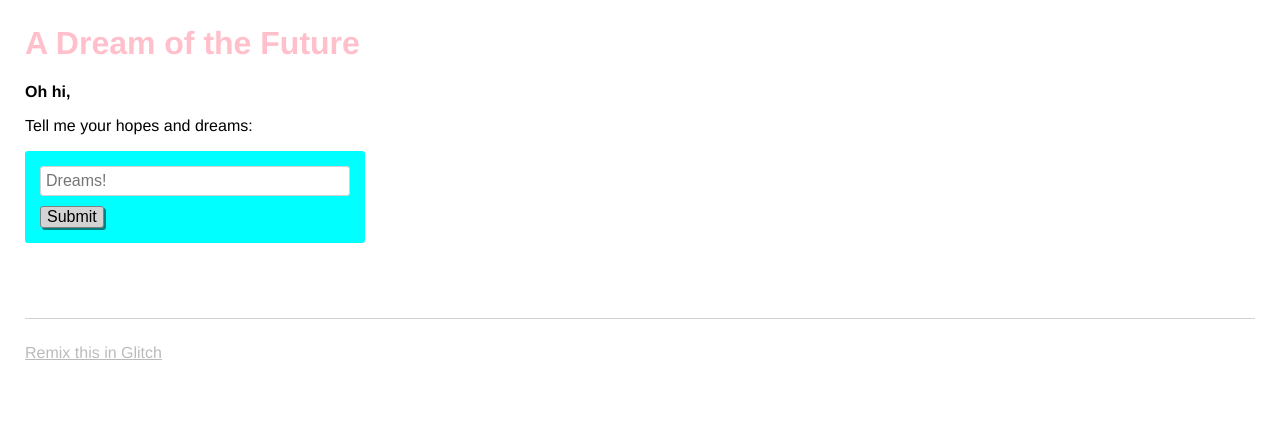
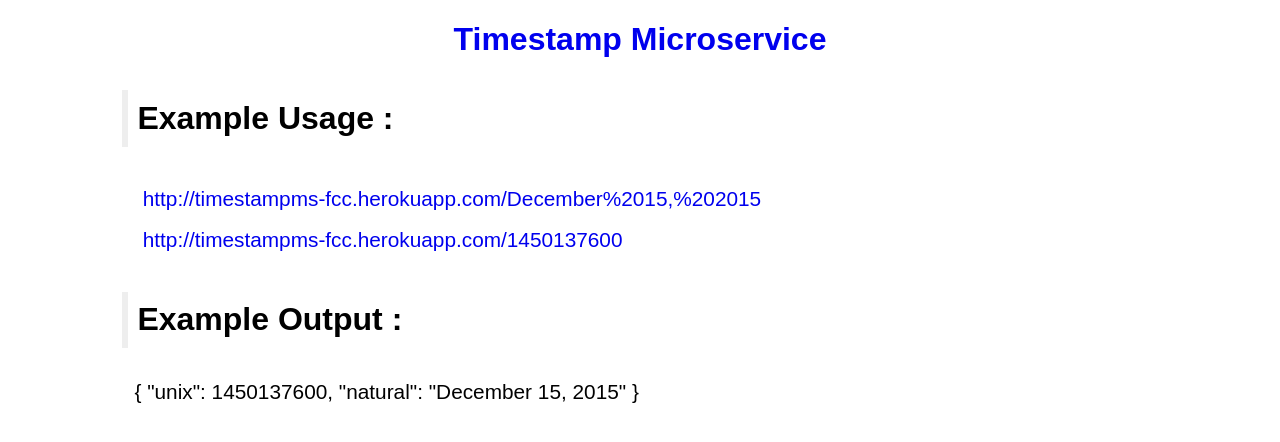
Before and after one commit to MetaGS/timestamp, a website: page views/index.html in a window 1280 px wide. Drawn offline with nearby package versions, Linux system fonts and the light colour scheme; no server answers.

Commit message:
Update index.html

```diff
--- a/views/index.html
+++ b/views/index.html
@@ -1,54 +1,61 @@
-<!-- This is a static file -->
-<!-- served from your routes in server.js -->
 
-<!-- You might want to try something fancier: -->
-<!-- html/nunjucks docs: https://mozilla.github.io/nunjucks/ -->
-<!-- pug: https://pugjs.org/ -->
-<!-- haml: http://haml.info/ -->
-<!-- hbs(handlebars): http://handlebarsjs.com/ -->
+<!doctype html>
+<html lang="en">
+<head>
+    <meta charset="UTF-8">
+    <title>Timestamp Microservice</title>
+    <style type="text/css">
+        h1,h2{
+            font-family: sans-serif;
+            font-weight: bold;
+            font-size:2em;
+            text-align:center;
+        }
+        a{
+            text-decoration:none;
+            display:block;
+        }
+        h2{
+            text-align:left;
+            width:80%;
+            margin:1em auto;
+            border-left:.2em solid #eee;
+            padding:.3em;
+        }
+        h2:after{
+            content:' :';
+            text-align:left;
+        }
+        div{
+            width:80%;
+            margin:auto;
+        }
+        div a{
+            padding:.4em;
+            font-family:sans-serif;
+            font-size:1.3em;
+        }
+        div code {
+            font-family:sans-serif;
+            font-size:1.3em;
 
-<!DOCTYPE html>
-<html>
-  <head>
-    <title>Welcome to Glitch!</title>
-    <meta name="description" content="A cool thing made with Glitch">
-    <link id="favicon" rel="icon" href="https://glitch.com/edit/favicon-app.ico" type="image/x-icon">
-    <meta charset="utf-8">
-    <meta http-equiv="X-UA-Compatible" content="IE=edge">
-    <meta name="viewport" content="width=device-width, initial-scale=1">
-    <link rel="stylesheet" href="/style.css">
-  </head>
-  <body>
-    <header>
-      <h1>
-        A Dream of the Future
-      </h1>
-    </header>
-
-    <main>
-      <p class="bold">Oh hi,</p>
-      <p>Tell me your hopes and dreams:</p>
-      <form>
-        <input type="text" maxlength="100" placeholder="Dreams!">
-        <button type="submit">Submit</button>
-      </form>
-      <section class="dreams">
-        <ul id="dreams">
-        </ul>
-      </section>
-    </main>
-
-    <footer>
-      <a href="https://glitch.com">
-        Remix this in Glitch
-      </a>
-    </footer>
-
-    <!-- Your web-app is https, so your scripts need to be too -->
-    <script src="https://code.jquery.com/jquery-2.2.1.min.js"
-            integrity="sha256-gvQgAFzTH6trSrAWoH1iPo9Xc96QxSZ3feW6kem+O00="
-            crossorigin="anonymous"></script>
-    <script src="/client.js"></script>
-
-  </body>
+        }
+    </style>
+</head>
+<body>
+    <a href="./">
+        <h1>Timestamp Microservice</h1>
+    </a>
+    <h2>Example Usage</h2>
+    <div>
+        <a href="./December%2015,%202015" target="_blank">http://timestampms-fcc.herokuapp.com/December%2015,%202015</a>
+        <a href="./1450137600" target="_blank">http://timestampms-fcc.herokuapp.com/1450137600</a>
+    </div>
+    <h2>Example Output</h2>
+    <div>
+        <code>
+            { "unix": 1450137600, "natural": "December 15, 2015" }
+        </code>
+    </div>
+</body>
 </html>
```
